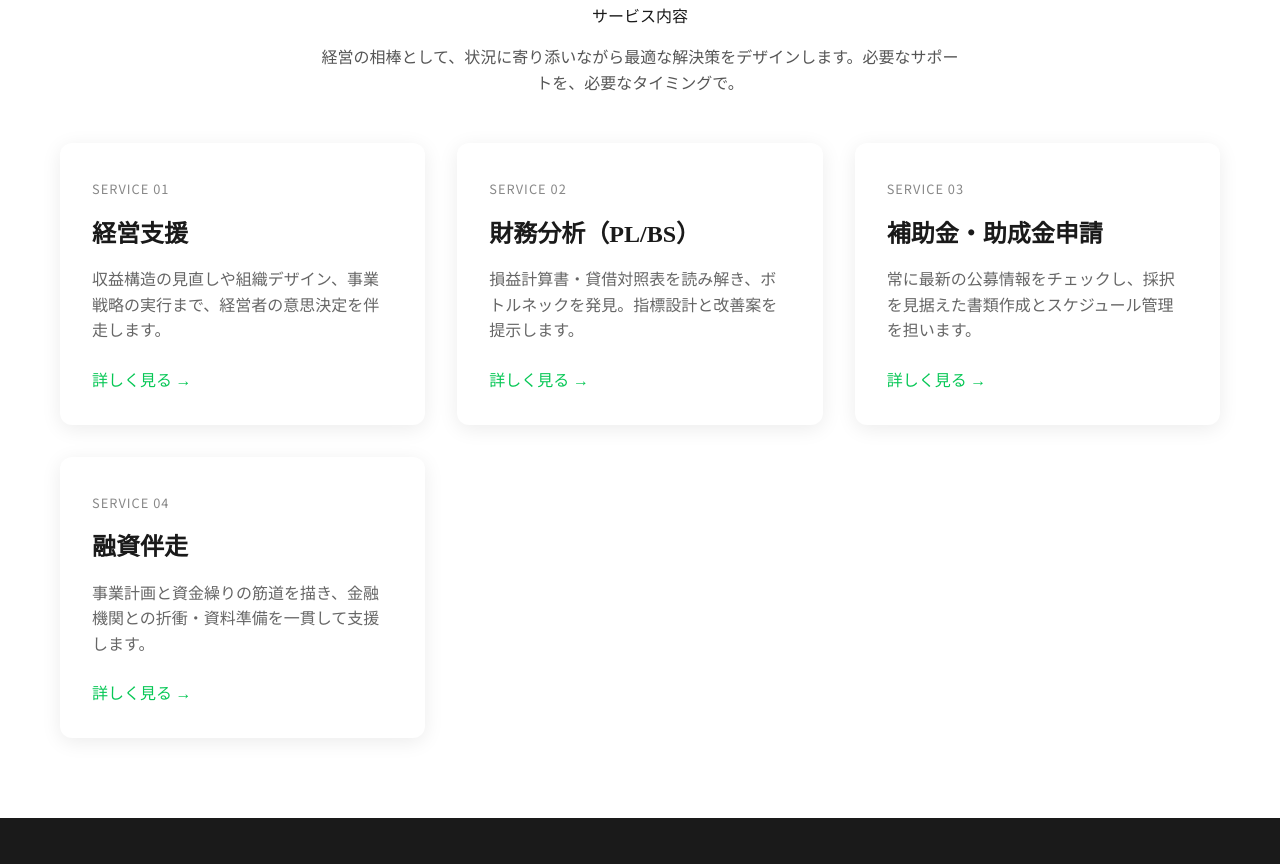
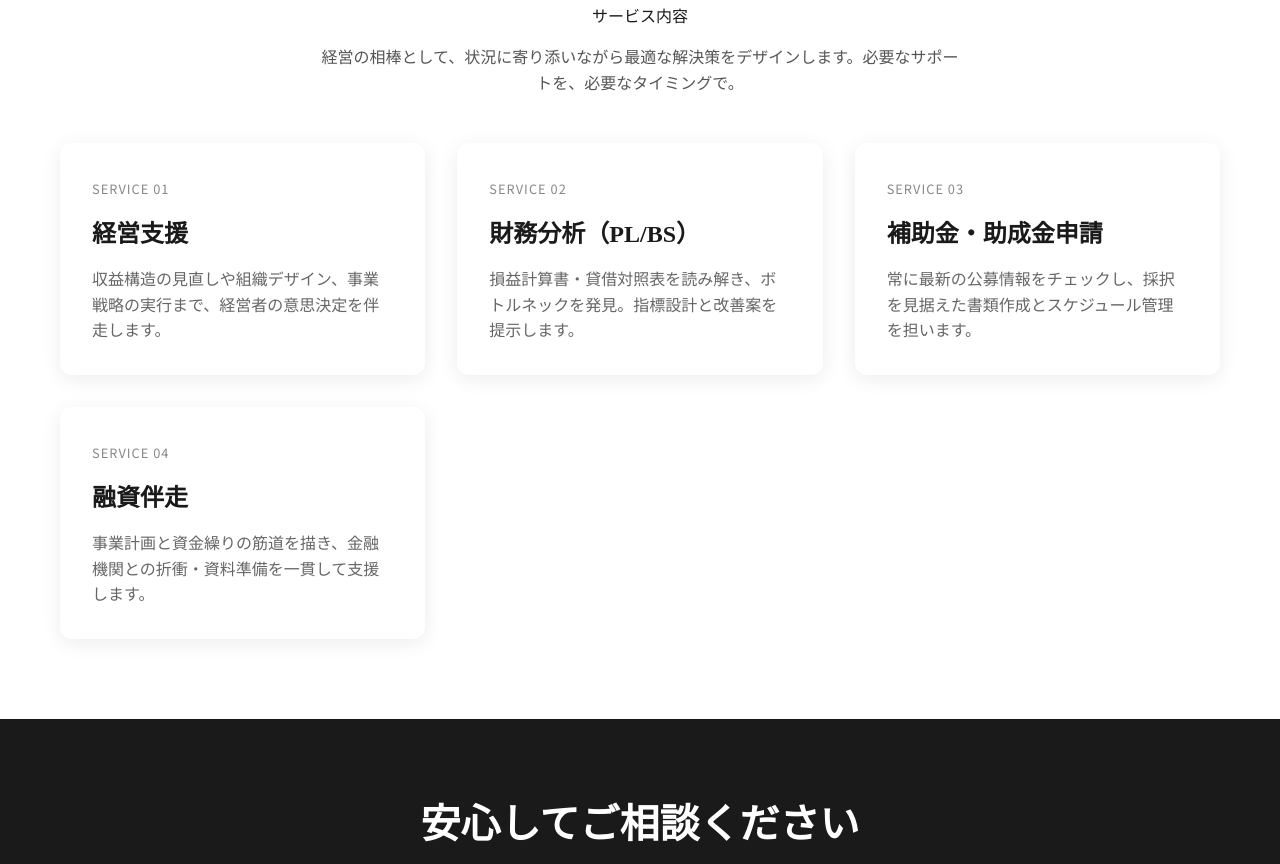
Before and after one commit to nfc-lb-branding/finance-consult-landing-Test, a plain HTML site: page index.html in a window 1280 px wide. Shown: the part 1524-2388 px from the top of the page. Drawn offline with Linux system fonts and the light colour scheme.

Commit message:
Update AI intro copy and make service cards fully clickable

```diff
--- a/index.html
+++ b/index.html
@@ -27,8 +27,8 @@
   <!-- HEYJEN AI自己紹介ブロック -->
   <section class="ai-intro">
     <div class="container">
-      <h2 class="section-title">AI自己紹介で<br class="br-sp">あなたの声を届ける</h2>
-      <p class="section-desc">HEYJEN AIで、あなたの顔と声で自己紹介動画を生成。印象的な名刺交換を実現します。</p>
+      <h2 class="section-title">最新動画生成AIで<br class="br-sp">新しい名刺体験を</h2>
+      <p class="section-desc">最新動画生成AIがNFCカードと連動したオリジナルアバターを生み出し、あなたの顔と声を自然なクオリティで届けます。</p>
       <div class="ai-player-wrapper">
         <div class="ai-player-placeholder">
           <div class="play-icon">▶</div>
@@ -45,30 +45,26 @@
       <div class="section-title">サービス内容</div>
       <p class="section-intro">経営の相棒として、状況に寄り添いながら最適な解決策をデザインします。必要なサポートを、必要なタイミングで。</p>
       <div class="service-grid">
-        <div class="service-card">
+        <a class="service-card" href="service-management.html">
           <span class="service-tag">Service 01</span>
           <h3>経営支援</h3>
           <p>収益構造の見直しや組織デザイン、事業戦略の実行まで、経営者の意思決定を伴走します。</p>
-          <a href="service-management.html" class="service-link">詳しく見る →</a>
-        </div>
-        <div class="service-card">
+        </a>
+        <a class="service-card" href="service-finance.html">
           <span class="service-tag">Service 02</span>
           <h3>財務分析（PL/BS）</h3>
           <p>損益計算書・貸借対照表を読み解き、ボトルネックを発見。指標設計と改善案を提示します。</p>
-          <a href="service-finance.html" class="service-link">詳しく見る →</a>
-        </div>
-        <div class="service-card">
+        </a>
+        <a class="service-card" href="service-subsidy.html">
           <span class="service-tag">Service 03</span>
           <h3>補助金・助成金申請</h3>
           <p>常に最新の公募情報をチェックし、採択を見据えた書類作成とスケジュール管理を担います。</p>
-          <a href="service-subsidy.html" class="service-link">詳しく見る →</a>
-        </div>
-        <div class="service-card">
+        </a>
+        <a class="service-card" href="service-funding.html">
           <span class="service-tag">Service 04</span>
           <h3>融資伴走</h3>
           <p>事業計画と資金繰りの筋道を描き、金融機関との折衝・資料準備を一貫して支援します。</p>
-          <a href="service-funding.html" class="service-link">詳しく見る →</a>
-        </div>
+        </a>
       </div>
     </div>
   </section>
--- a/styles.css
+++ b/styles.css
@@ -205,6 +205,7 @@ p {
 }
 
 .service-card {
+  display: block;
   background: white;
   padding: 2rem;
   border-radius: 12px;
@@ -212,11 +213,20 @@ p {
   text-align: left;
   transition: transform 0.3s ease, box-shadow 0.3s ease;
   position: relative;
+  text-decoration: none;
+  color: inherit;
+  cursor: pointer;
 }
 
-.service-card:hover {
-  transform: translateY(-5px);
-  box-shadow: 0 8px 30px rgba(0,0,0,0.12);
+.service-card:hover,
+.service-card:focus-visible {
+  transform: translateY(-6px);
+  box-shadow: 0 10px 32px rgba(0,0,0,0.15);
+}
+
+.service-card:focus-visible {
+  outline: 3px solid rgba(6, 199, 85, 0.4);
+  outline-offset: 4px;
 }
 
 .service-tag {
@@ -235,18 +245,7 @@ p {
 
 .service-card p {
   color: #666;
-  margin-bottom: 1.5rem;
-}
-
-.service-link {
-  color: #06C755;
-  text-decoration: none;
-  font-weight: 500;
-  transition: color 0.3s ease;
-}
-
-.service-link:hover {
-  color: #05a048;
+  margin-bottom: 0;
 }
 
 /* Trust Section */
```
